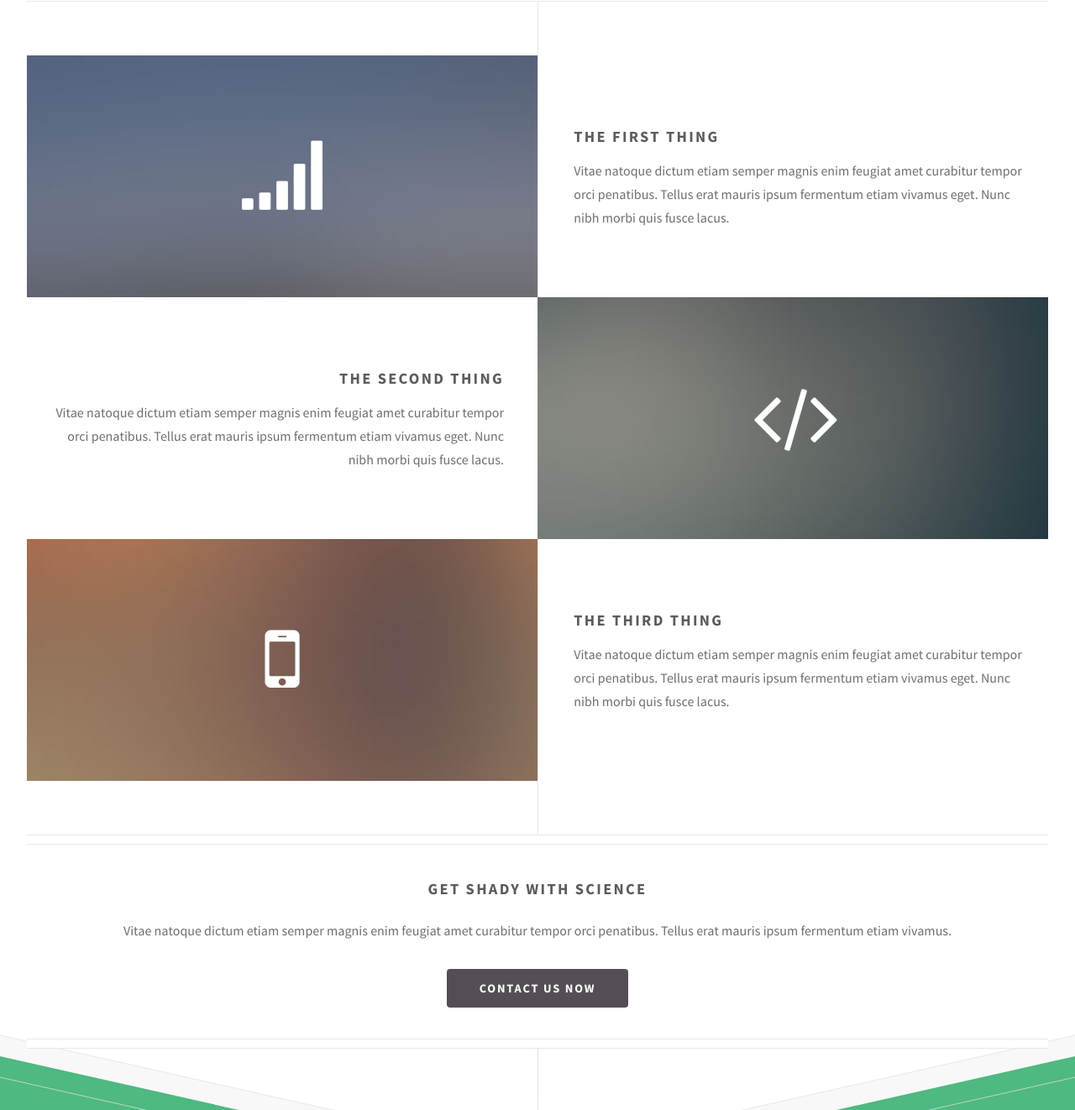
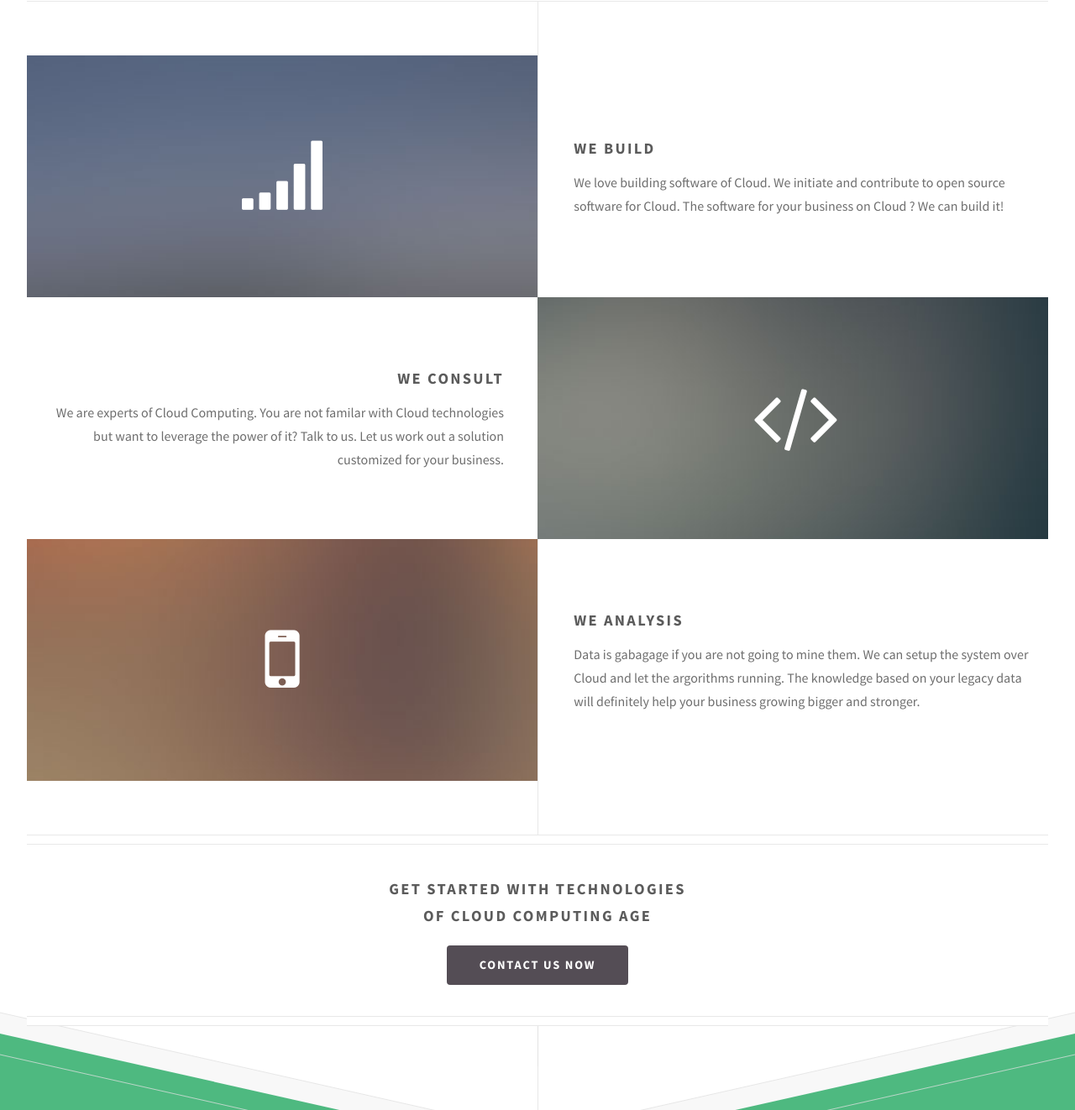
Before and after one commit to sengitech/sengitech.github.io, a plain HTML site: page index.html in a window 1280 px wide. Shown: the part 764-2086 px from the top of the page at 84% size. Drawn offline with Linux system fonts and the light colour scheme.

Commit message:
modified the text in homepage, now seems the 1st vesion is there

```diff
--- a/index.html
+++ b/index.html
@@ -36,27 +36,27 @@
 					<section class="feature left">
 						<a href="#" class="image icon fa-signal"><img src="images/pic01.jpg" alt="" /></a>
 						<div class="content">
-							<h3>The First Thing</h3>
-							<p>Vitae natoque dictum etiam semper magnis enim feugiat amet curabitur tempor orci penatibus. Tellus erat mauris ipsum fermentum etiam vivamus eget. Nunc nibh morbi quis fusce lacus.</p>
+							<h3>We build</h3>
+							<p>We love building software of Cloud. We initiate and contribute to open source software for Cloud. The software for your business on Cloud ? We can build it!</p>
 						</div>
 					</section>
 					<section class="feature right">
 						<a href="#" class="image icon fa-code"><img src="images/pic02.jpg" alt="" /></a>
 						<div class="content">
-							<h3>The Second Thing</h3>
-							<p>Vitae natoque dictum etiam semper magnis enim feugiat amet curabitur tempor orci penatibus. Tellus erat mauris ipsum fermentum etiam vivamus eget. Nunc nibh morbi quis fusce lacus.</p>
+							<h3>We consult</h3>
+							<p>We are experts of Cloud Computing. You are not familar with Cloud technologies but want to leverage the power of it? Talk to us. Let us work out a solution customized for your business.</p>
 						</div>
 					</section>
 					<section class="feature left">
 						<a href="#" class="image icon fa-mobile"><img src="images/pic03.jpg" alt="" /></a>
 						<div class="content">
-							<h3>The Third Thing</h3>
-							<p>Vitae natoque dictum etiam semper magnis enim feugiat amet curabitur tempor orci penatibus. Tellus erat mauris ipsum fermentum etiam vivamus eget. Nunc nibh morbi quis fusce lacus.</p>
+							<h3>We analysis</h3>
+							<p>Data is gabagage if you are not going to mine them. We can setup the system over Cloud and let the argorithms running. The knowledge based on your legacy data will definitely help your business growing bigger and stronger.</p>
 						</div>
 					</section>
 				</div>
 
-				<!--
+        <!--
 				<div class="box container">
 					<header>
 						<h2>A lot of generic stuff</h2>
@@ -203,11 +203,10 @@
 						</form>
 					</section>
 				</div>
-				-->
+        -->
 
 				<footer class="major container small">
-					<h3>Get shady with science</h3>
-					<p>Vitae natoque dictum etiam semper magnis enim feugiat amet curabitur tempor orci penatibus. Tellus erat mauris ipsum fermentum etiam vivamus.</p>
+					<h3>Get started with technologies <br> of Cloud Computing age</h3>
 					<ul class="actions">
 						<li><a href="mailto:sengitech@gmail.com" class="button">Contact Us Now</a></li>
 					</ul>
```
